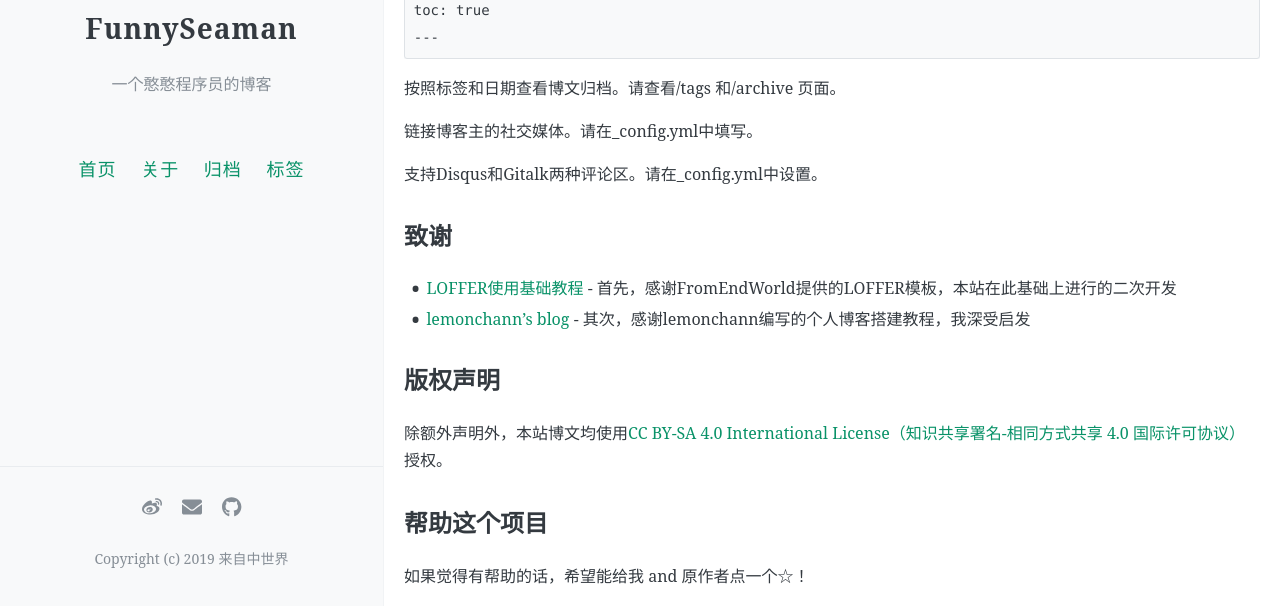
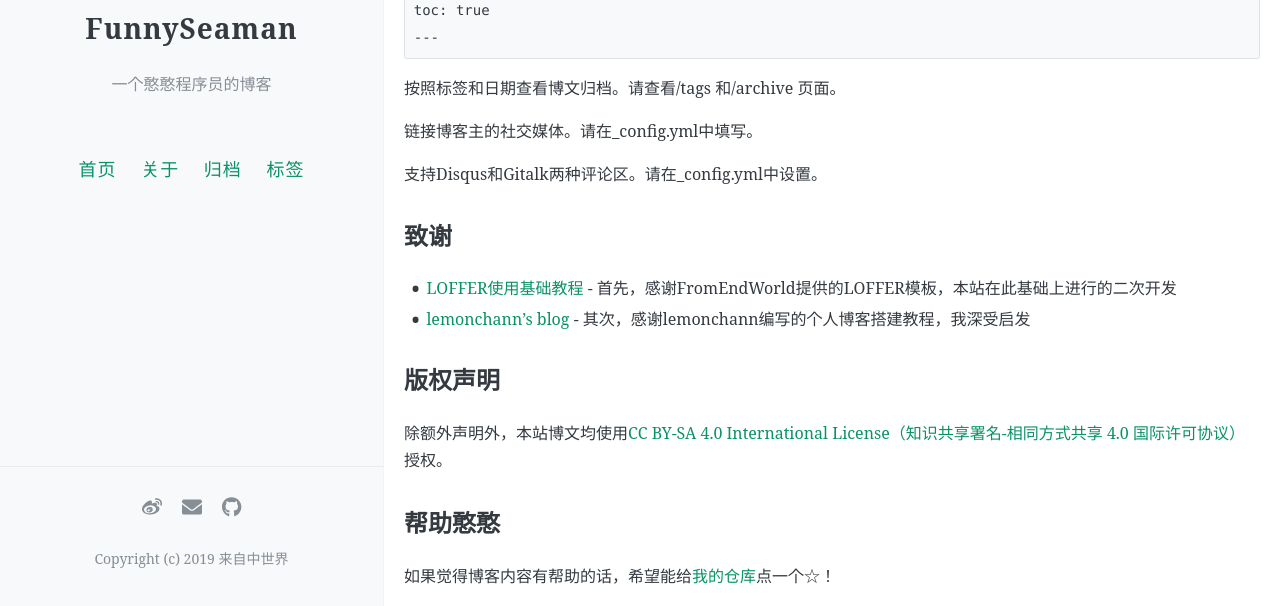
Before and after one commit to funnyseaman/funnyseaman.github.io, a Jekyll site: the page built from about.md, in a window 1280 px wide and 900 px high, scrolled down 548 px, cut to the strip 294-900 px from the top of the window. Built offline with Jekyll 4.4.1, drawn with Linux system fonts in a browser that asks for light colours; comment, search, counter and statistics services are not loaded.

Commit message:
update README.md and about.md

```diff
--- a/about.md
+++ b/about.md
@@ -51,6 +51,6 @@ permalink: /about/
 除额外声明外，本站博文均使用[CC BY-SA 4.0 International License（知识共享署名-相同方式共享 4.0 国际许可协议）](http://creativecommons.org/licenses/by-sa/4.0/)授权。
 
 
-## 帮助这个项目
+## 帮助憨憨
 
-如果觉得有帮助的话，希望能给我 and 原作者点一个☆！
+如果觉得博客内容有帮助的话，希望能给[我的仓库](https://github.com/funnyseaman/funnyseaman.github.io)点一个☆！
```
Also changed, not shown: README.md.
